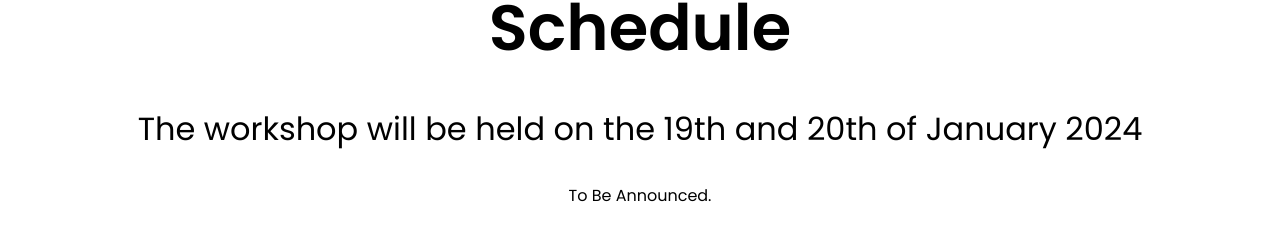
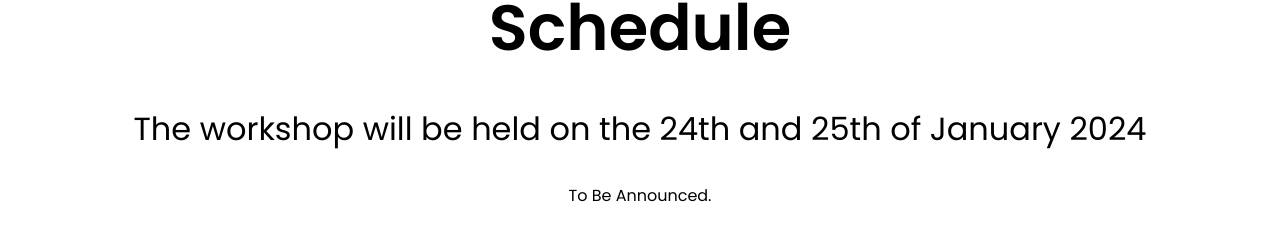
Before and after one commit to crocs-in-socks/IIScite, a React (Create React App) app in the folder frontend/: page /schedule in a window 1280 px wide. Shown: the part 170-403 px from the top of the page. Built offline with nearby package versions, Linux system fonts and the light colour scheme.

Commit message:
Updated dates

```diff
--- a/frontend/src/components/About.js
+++ b/frontend/src/components/About.js
@@ -1,6 +1,6 @@
 import React from "react"
 import "../styles/About.css"
-import Backdrop from "../assets/images/About.jpg"
+import Backdrop from "../assets/images/About.png"
 
 export default function About() {
     return(
--- a/frontend/src/pages/Schedule.js
+++ b/frontend/src/pages/Schedule.js
@@ -11,7 +11,7 @@ export default function Schedule() {
                     Schedule
                 </div>
                 <div className="schedule-text">
-                    The workshop will be held on the 19th and 20th of January 2024
+                    The workshop will be held on the 24th and 25th of January 2024
                 </div>
                 <div className="schedule-image-container">
                     To Be Announced.
```
Also changed, not shown: frontend/src/assets/images/About.jpg (deleted), frontend/src/assets/images/About.png (added).
